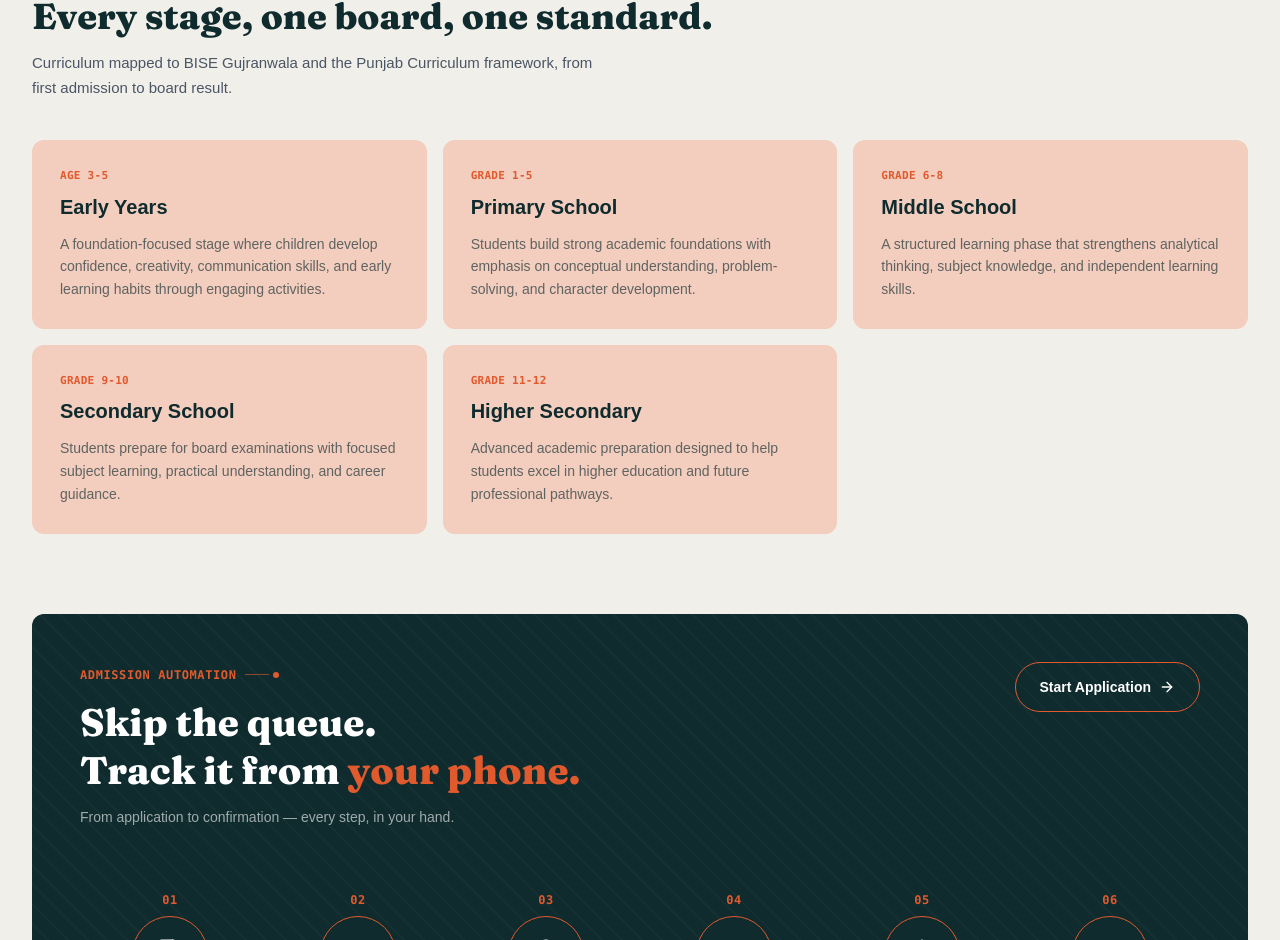
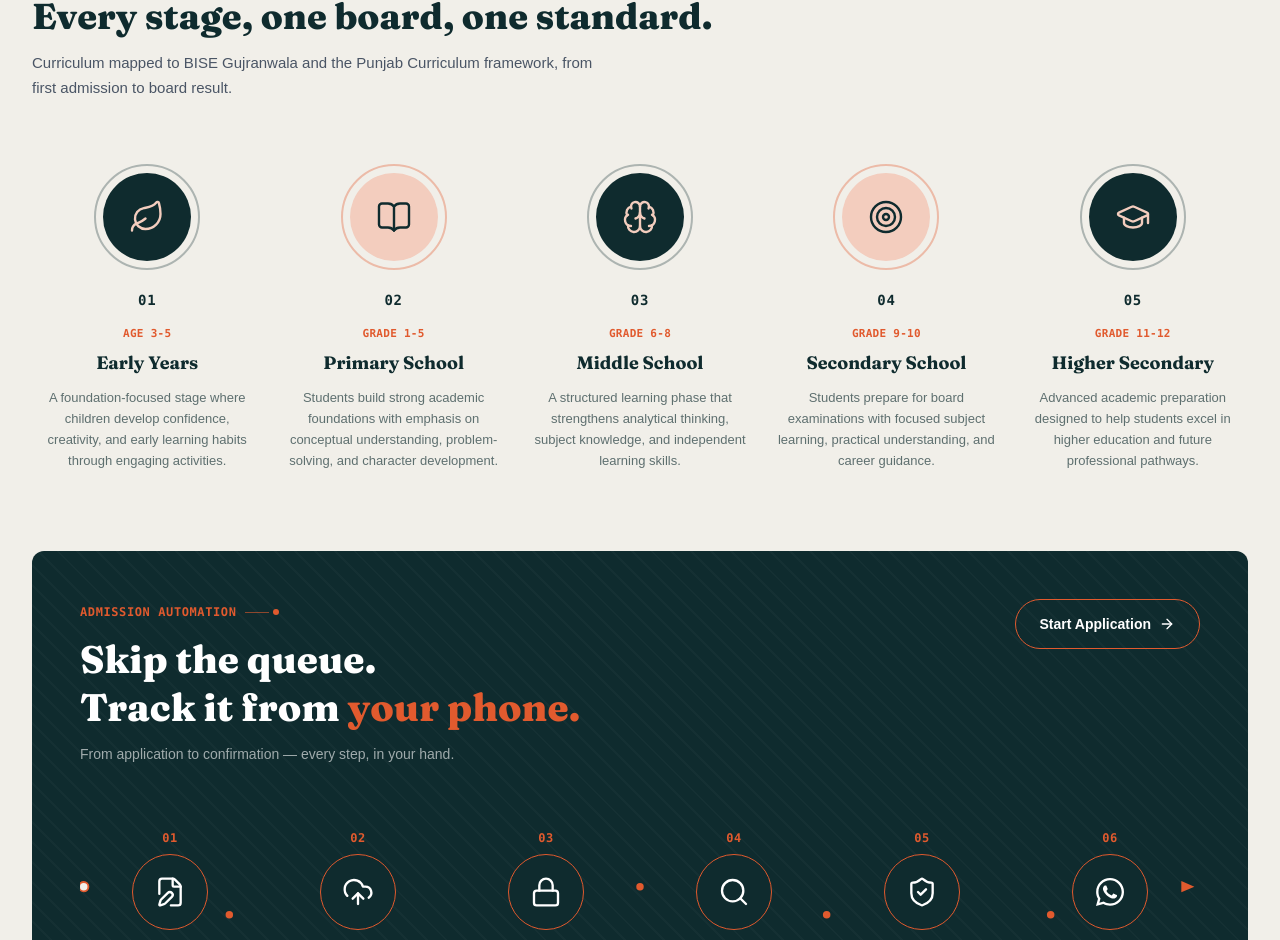
Before and after one commit to neezamiya-insti/psm-gujranwala-template, a Next.js app: page / in a window 1280 px wide. Shown: the part 2222-3162 px from the top of the page. Built offline with nearby package versions, Linux system fonts and the light colour scheme; no server answers; a web font is replaced by a local one.

Commit message:
animated the academics section of homepage

```diff
--- a/src/components/home/CurriculumPreview.tsx
+++ b/src/components/home/CurriculumPreview.tsx
@@ -5,10 +5,19 @@ import FadeUp from "@/components/common/FadeUp";
 import { getCurriculumStages } from "@/data/academics";
 import { motion } from "framer-motion";
 import { type SiteLanguage } from "@/lib/language";
+import {
+  Leaf,
+  BookOpen,
+  Brain,
+  Target,
+  GraduationCap,
+} from "lucide-react";
 
 interface CurriculumPreviewProps {
   lang: SiteLanguage;
 }
+
+const stageIcons = [Leaf, BookOpen, Brain, Target, GraduationCap];
 
 export default function CurriculumPreview({ lang }: CurriculumPreviewProps) {
   const curriculumStages = getCurriculumStages(lang);
@@ -21,7 +30,9 @@ export default function CurriculumPreview({ lang }: CurriculumPreviewProps) {
             {lang === "UR" ? "تعلیم" : "Academics"}
           </p>
           <h2 className="max-w-3xl text-3xl font-extrabold leading-tight text-[#0f2b2e] sm:text-4xl">
-            {lang === "UR" ? "ہر مرحلہ، ایک بورڈ، ایک معیار۔" : "Every stage, one board, one standard."}
+            {lang === "UR"
+              ? "ہر مرحلہ، ایک بورڈ، ایک معیار۔"
+              : "Every stage, one board, one standard."}
           </h2>
           <p className="mt-3 max-w-xl text-[15px] leading-relaxed text-gray-600">
             {lang === "UR"
@@ -31,45 +42,117 @@ export default function CurriculumPreview({ lang }: CurriculumPreviewProps) {
         </FadeUp>
 
         <FadeUp delay={0.1}>
-  <div className="mt-10 grid grid-cols-1 gap-4 sm:grid-cols-3">
-    {curriculumStages.map((stage, index) => (
+          <div className="relative mt-14 sm:mt-16">
+            <div className="grid grid-cols-1 gap-10 sm:grid-cols-2 lg:grid-cols-5 lg:gap-4">
+              {curriculumStages.map((stage, index) => {
+                const Icon = stageIcons[index] ?? Leaf;
+                const isDark = index % 2 === 0; // 0,2,4 → dark teal
+
+                return (
                   <motion.div
                       key={stage.id}
-        initial={{ opacity: 0, y: 40, scale: 0.96 }}
-        whileInView={{ opacity: 1, y: 0, scale: 1 }}
-        viewport={{ once: true, margin: "-80px" }}
+                      initial={{
+                        opacity: 0,
+                        y: 70,
+                      }}
+                      whileInView={{
+                        opacity: 1,
+                        y: 0,
+                      }}
+                      viewport={{ once: true, amount: 0.35 }}
                       transition={{
-          duration: 0.6,
                         delay: index * 0.12,
-          ease: [0.22, 1, 0.36, 1],
+                        duration: 0.7,
+                        type: "spring",
+                        stiffness: 90,
+                        damping: 14,
+                      }}
+                      whileHover={{ y: -8 }}
+                      className="cursor-pointer relative flex flex-col items-center text-center"
+                    >
+                    {/* Circle + Icon */}
+                    <motion.div
+  initial={{
+    scale: 0.6,
+    rotate: -60,
+    opacity: 0,
+  }}
+  whileInView={{
+    scale: 1,
+    rotate: 0,
+    opacity: 1,
+  }}
+  transition={{
+    delay: index * 0.12 + 0.1,
+    duration: 0.8,
+    type: "spring",
+    stiffness: 120,
   }}
   whileHover={{
-          y: -8,
-          scale: 1.02,
+    rotate: 12,
+    scale: 1.06,
   }}
-        className="group relative overflow-hidden rounded-xl bg-[#f3cdbe] p-6 transition-shadow duration-300 hover:shadow-xl sm:p-7"
+  className={`relative z-10 flex h-[106px] w-[106px] items-center justify-center rounded-full border-2 ${
+    isDark
+      ? "border-[#0f2b2e]/30"
+      : "border-[#e15a2e]/35"
+  }`}
 >
-        {/* Animated shine layer */}
-        <div
-          className="pointer-events-none absolute inset-0 -translate-x-full bg-linear-to-r from-transparent via-white/30 to-transparent transition-transform duration-700 group-hover:translate-x-full"
+                      <motion.div
+  initial={{
+    scale: 0,
+  }}
+  whileInView={{
+    scale: 1,
+  }}
+  transition={{
+    delay: index * 0.12 + 0.22,
+    type: "spring",
+    stiffness: 260,
+    damping: 12,
+  }}
+  whileHover={{
+    scale: 1.08,
+  }}
+  className={`flex h-[88px] w-[88px] items-center justify-center rounded-full ${
+    isDark
+      ? "bg-[#0f2b2e] text-[#f3cdbe]"
+      : "bg-[#f3cdbe] text-[#0f2b2e]"
+  }`}
+>
+                        <Icon
+                          className="h-9 w-9"
+                          strokeWidth={1.6}
                         />
+                      </motion.div>
+                    </motion.div>
 
-        {/* Content */}
-        <div className="relative z-10">
-          <p className="font-mono text-[11px] font-semibold uppercase tracking-wide text-[#e15a2e]">
+                    {/* Number on the line */}
+                    <div className="relative mt-5 flex flex-col items-center">
+
+                      <span className="font-mono text-sm font-bold tracking-wider text-[#0f2b2e]">
+                        {String(index + 1).padStart(2, "0")}
+                      </span>
+                    </div>
+
+                    {/* Age / Grade range */}
+                    <p className="mt-4 font-mono text-[11px] font-semibold uppercase tracking-wide text-[#e15a2e]">
                       {stage.ageRange}
                     </p>
 
-          <p className="mt-2 text-xl font-bold text-[#0f2b2e]">
+                    {/* Stage name */}
+                    <h3 className="mt-1.5 text-lg font-bold text-[#0f2b2e]">
                       {stage.name}
-          </p>
+                    </h3>
 
-          <p className="mt-3 text-sm leading-relaxed text-[#0f2b2e]/65">
+                    {/* Description */}
+                    <p className="mt-2.5 max-w-[220px] text-[13px] leading-relaxed text-[#0f2b2e]/65">
                       {stage.description}
                     </p>
+                  </motion.div>
+                );
+              })}
             </div>
-      </motion.div>
-    ))}
           </div>
         </FadeUp>
       </Container>
--- a/src/data/academics.ts
+++ b/src/data/academics.ts
@@ -100,7 +100,7 @@ const curriculumStagesByLanguage: Record<SiteLanguage, CurriculumStage[]> = {
       name: "Early Years",
       board: "Primary",
       description:
-        "A foundation-focused stage where children develop confidence, creativity, communication skills, and early learning habits through engaging activities.",
+        "A foundation-focused stage where children develop confidence, creativity, and early learning habits through engaging activities.",
       courses: [
         "English",
         "Mathematics",
```
Lines whose indentation alone changed are shown as unchanged.
